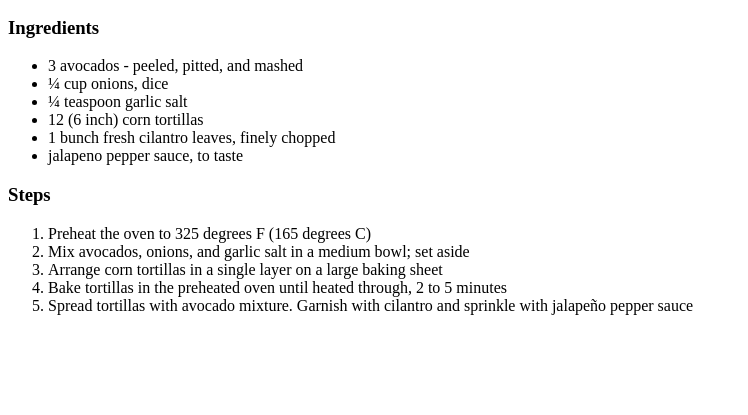
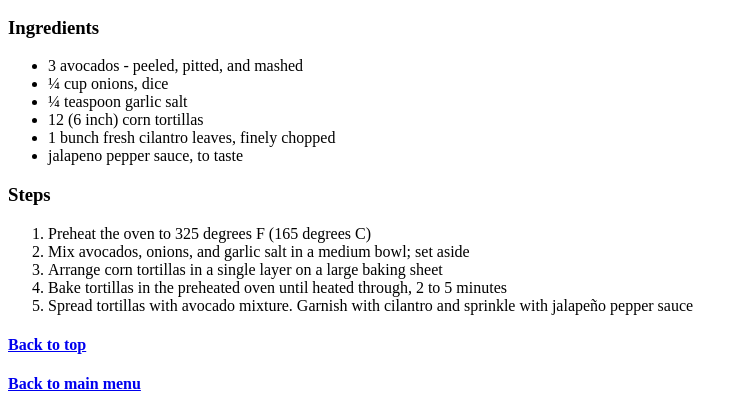
Before and after one commit to Irarios/odin-recipes, a plain HTML site: page recipes/avocadotacos.html in a window 1280 px wide. Shown: the part 434-849 px from the top of the page, without its empty margins (0-748 px from the left). Before the commit the page ends 800 px from the top, so only its background shows below. Drawn offline with Linux system fonts and the light colour scheme.

Commit message:
added href attribute links

```diff
--- a/recipes/avocadotacos.html
+++ b/recipes/avocadotacos.html
@@ -41,5 +41,8 @@
         sprinkle with jalapeño pepper sauce
       </li>
     </ol>
+
+    <a href="avocadotacos.html"><h4>Back to top</h4></a>
+    <a href="../index.html"><h4>Back to main menu</h4></a>
   </body>
 </html>
```
